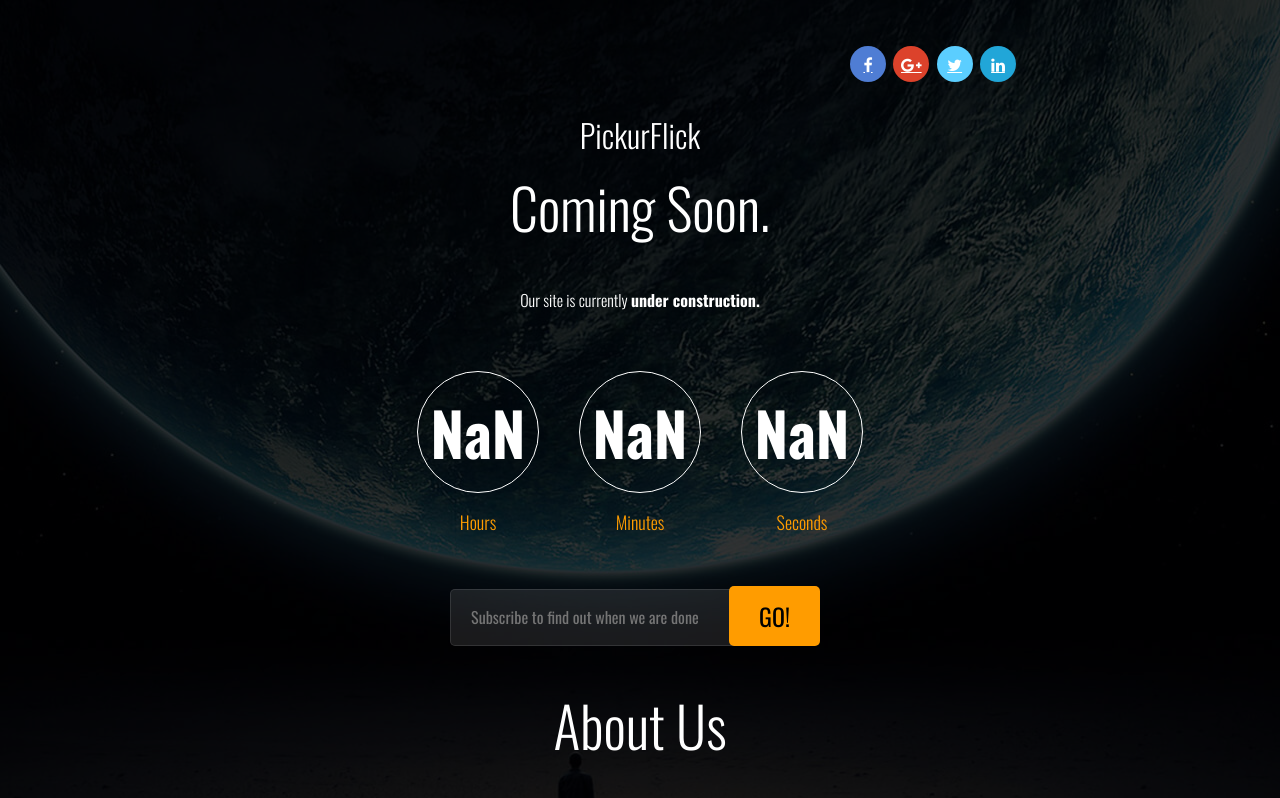
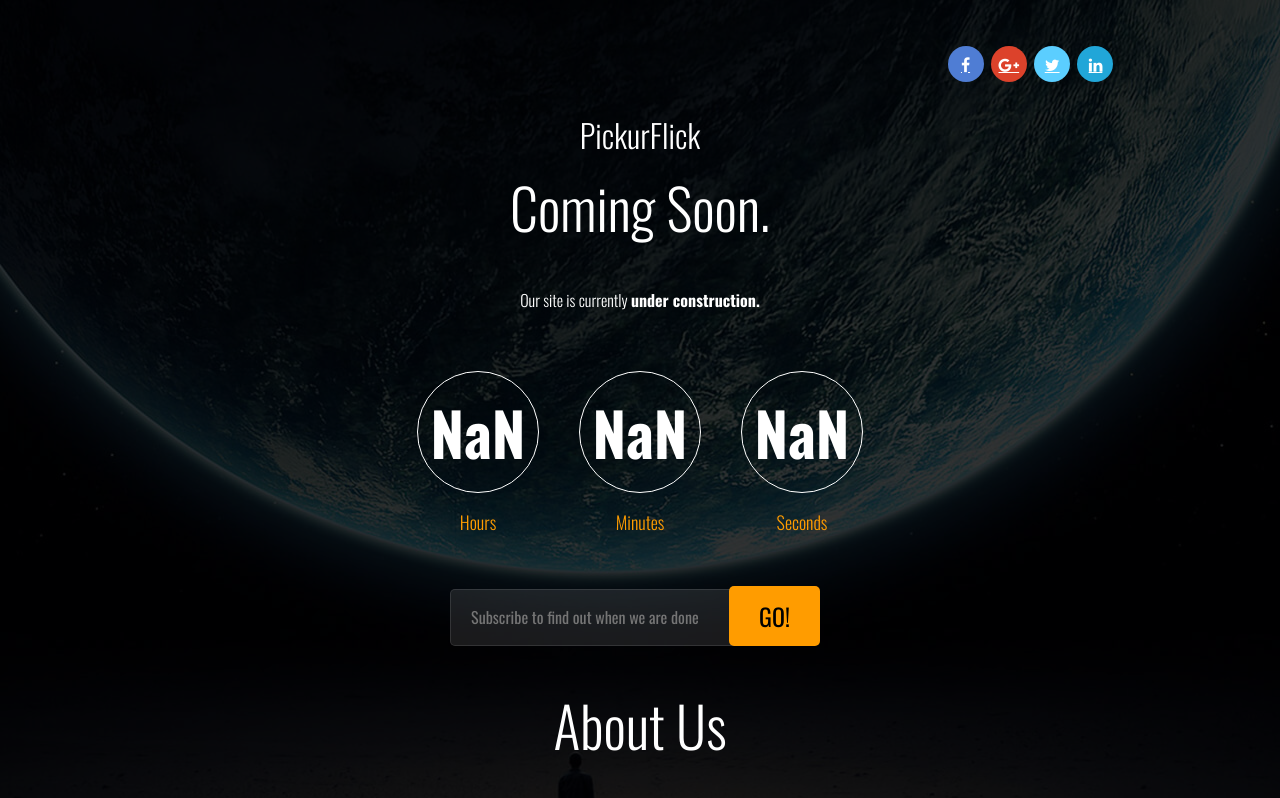
Before and after one commit to tanishkgupta/cse, a plain HTML site: page index.html in a window 1280 px wide. Shown: the top 798 px of the page. Drawn offline with nearby package versions, Linux system fonts and the light colour scheme; files whose address does not match are found by name.

Commit message:
Add files via upload

```diff
--- a/index.html
+++ b/index.html
@@ -36,7 +36,7 @@
 	<!--CONTAINER-->
 	<div class="container">
 
-		 <div class="col-md-3 col-xs-6 col-md-offset-8 col-xs-offset-6">
+		 <div class="col-md-3 col-xs-3 col-md-offset-9 col-xs-offset-9">
                 <div class="center">
 
                     <a class="btn btn-social btn-facebook" href="#"><i class="icon-facebook"></i></a> &nbsp<a class="btn btn-social btn-google-plus" href="#"><i class="icon-google-plus"></i></a> &nbsp<a class="btn btn-social btn-twitter" href="#"><i class="icon-twitter"></i></a>&nbsp <a class="btn btn-social btn-linkedin" href="#"><i class="icon-linkedin"></i></a>
```
